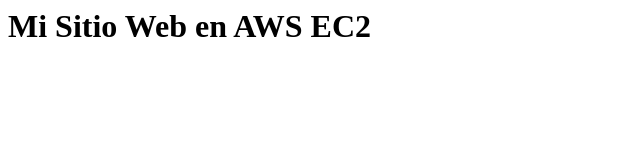
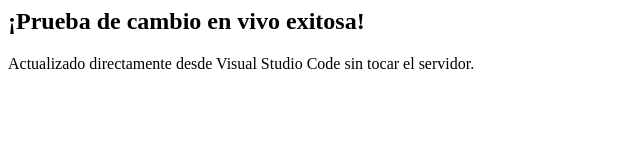
Before and after one commit to crsoteloe/mi-sitio-ec2, a plain HTML site: page index.html in a window 1280 px wide. Shown: the whole page, without its empty margins (0-640 px from the left). Drawn offline with Linux system fonts and the light colour scheme.

Commit message:
update: probando actualizacion automatica

```diff
--- a/index.html
+++ b/index.html
@@ -1 +1,2 @@
-<h1>Mi Sitio Web en AWS EC2</h1>
+<h2>¡Prueba de cambio en vivo exitosa!</h2>
+<p>Actualizado directamente desde Visual Studio Code sin tocar el servidor.</p>
```
